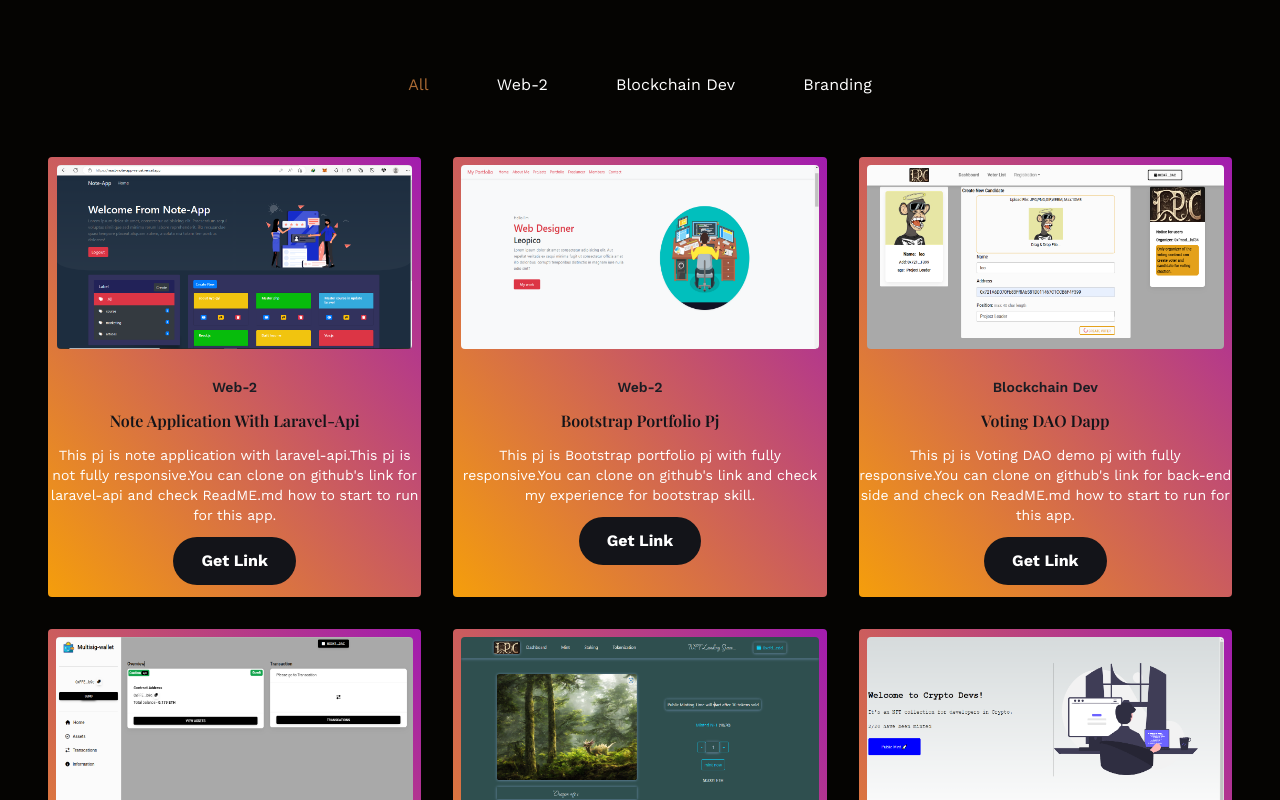
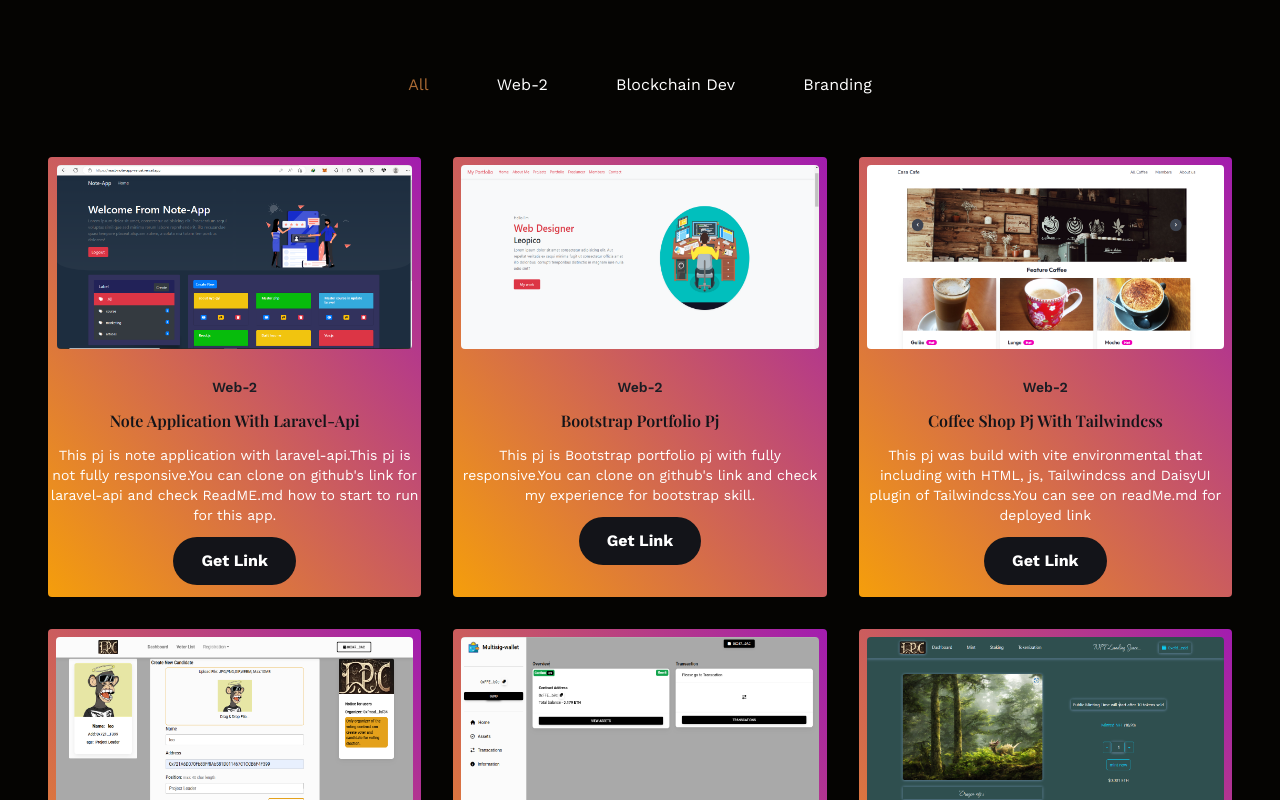
Before and after one commit to leopico/portfolio, a React (Create React App) app: page / in a window 1280 px wide. Shown: the part 1834-2634 px from the top of the page. Built offline with nearby package versions, Linux system fonts and the light colour scheme; a web font is replaced by a local one.

Commit message:
add project-3

```diff
--- a/src/data.js
+++ b/src/data.js
@@ -19,6 +19,7 @@ import DribbbleBrandIcon from "./assets/img/brands/dribbble.png";
 // projects images
 import Project1 from "./assets/img/projects/p1.png";
 import Project2 from "./assets/img/projects/p2.png";
+import Project3 from "./assets/img/projects/p3.png";
 import Project4 from "./assets/img/projects/p4.png";
 import Project5 from "./assets/img/projects/p5.png";
 import Project6 from "./assets/img/projects/p6.png";
@@ -166,6 +167,15 @@ export const projectsData = [
     link: "https://github.com/leopico/bootstrap-portfolio.git",
   },
   {
+    id: "3",
+    image: Project3,
+    name: "Coffee shop pj with tailwindcss",
+    category: "web-2",
+    description:
+      "This pj was build with vite environmental that including with HTML, js, Tailwindcss and DaisyUI plugin of Tailwindcss.You can see on readMe.md for deployed link",
+    link: "https://github.com/leopico/coffee-shop-pj.git",
+  },
+  {
     id: "4",
     image: Project4,
     name: "Voting DAO Dapp",
```
Also changed, not shown: src/assets/img/projects/p3.png (added).
